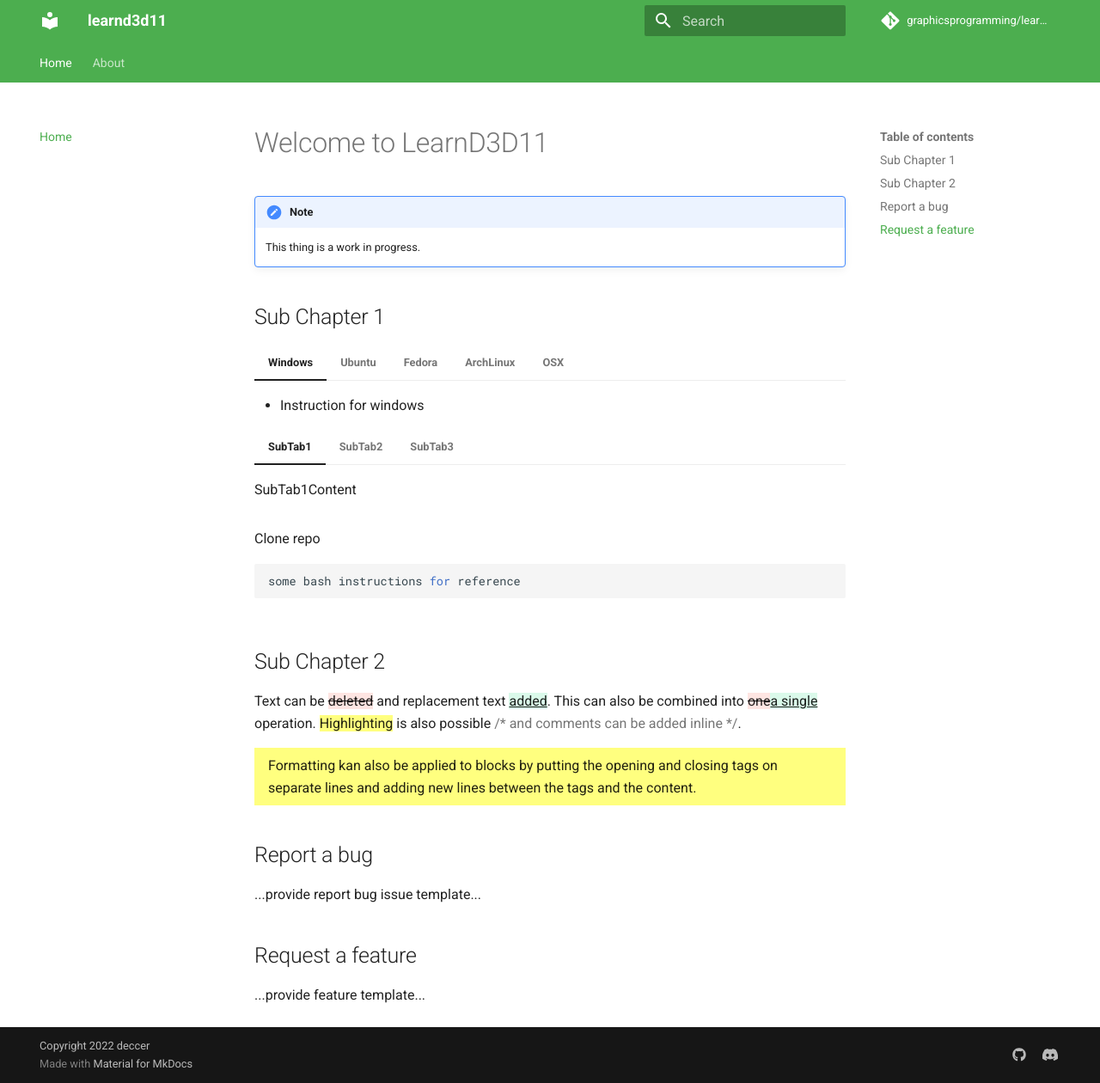
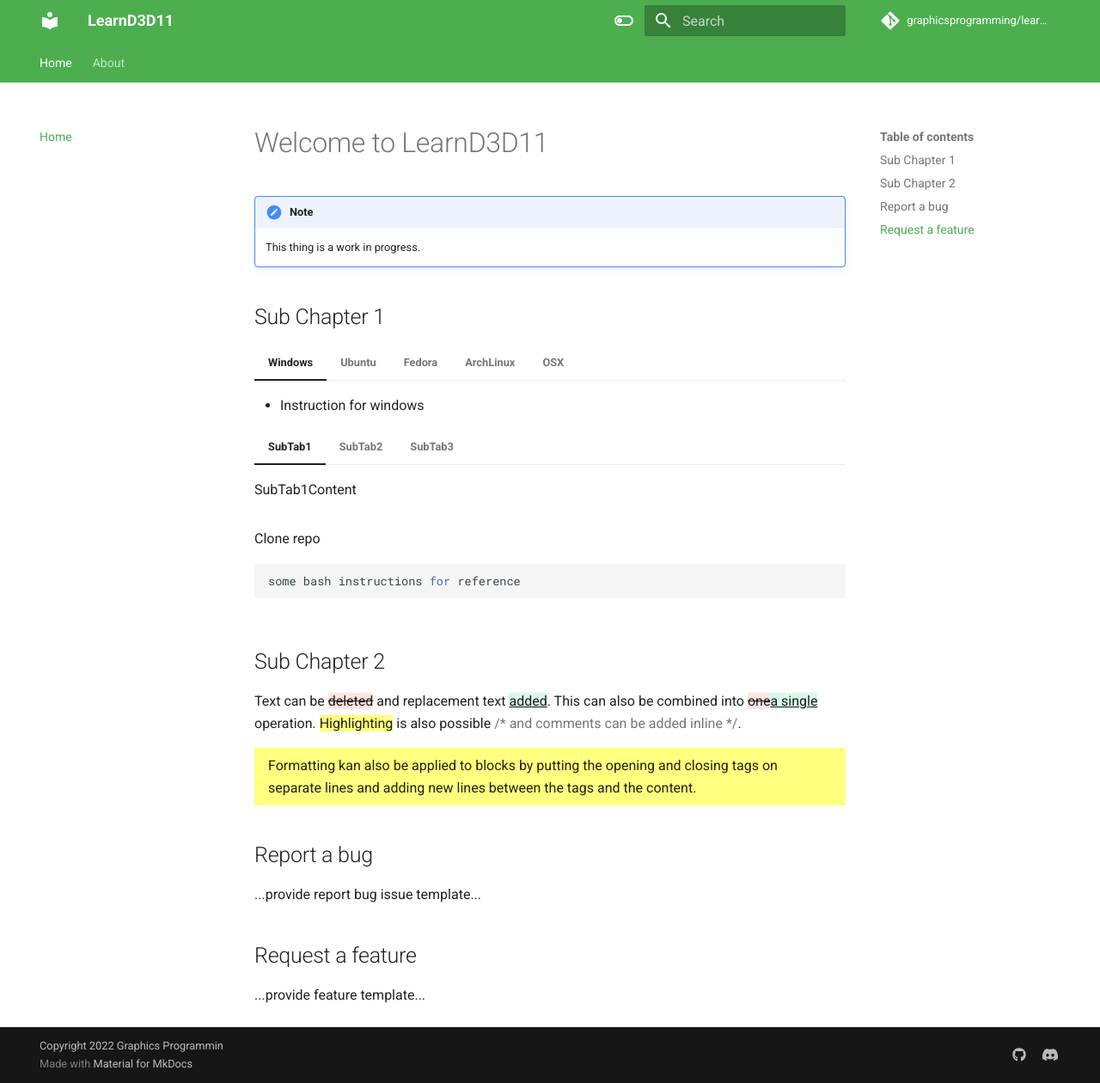
Before and after one commit to GraphicsProgramming/learnd3d11, an MkDocs documentation site: the page built from docs/index.md, in a window 1280 px wide and 1260 px high. Shown: the whole window at 86% size. Built offline with MkDocs 1.6.1 and Material for MkDocs 9.7.7, drawn with Linux system fonts in a browser that asks for light colours; comment, search, counter and statistics services are not loaded.

Commit message:
Add theme light/dark toggle

```diff
--- a/mkdocs.yml
+++ b/mkdocs.yml
@@ -1,16 +1,24 @@
-site_name: learnd3d11
+site_name: LearnD3D11
 site_author: deccer
 site_url: https://graphicsprogramming.github.io/learnd3d11
 repo_name: graphicsprogramming/learnd3d11
 repo_url: https://github.com/graphicsprogramming/learnd3d11
 site_description: Learn D3D11
-copyright: Copyright 2022 deccer
+copyright: Copyright 2022 Graphics Programmin
 theme:
   name: material
   palette:
-    scheme: default
-    primary: green
-    accent: yellow
+    - scheme: default
+      primary: green
+      accent: yellow
+      toggle:
+        icon: material/toggle-switch-off-outline
+        name: Switch to dark mode
+    - scheme: slate
+      toggle:
+        icon: material/toggle-switch
+        name: Switch to light mode
+
   font:
     code: Roboto Mono
   language: en
```
